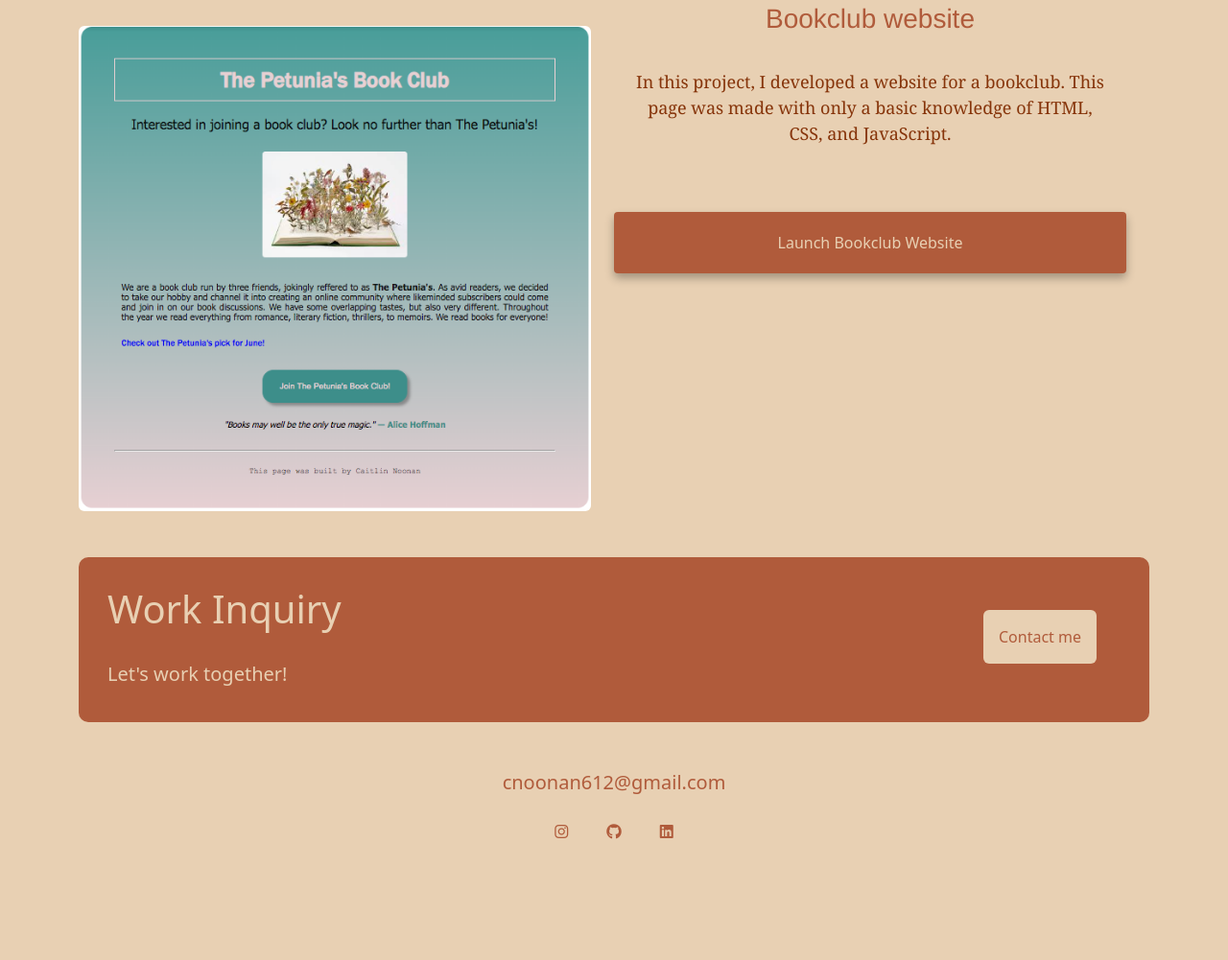
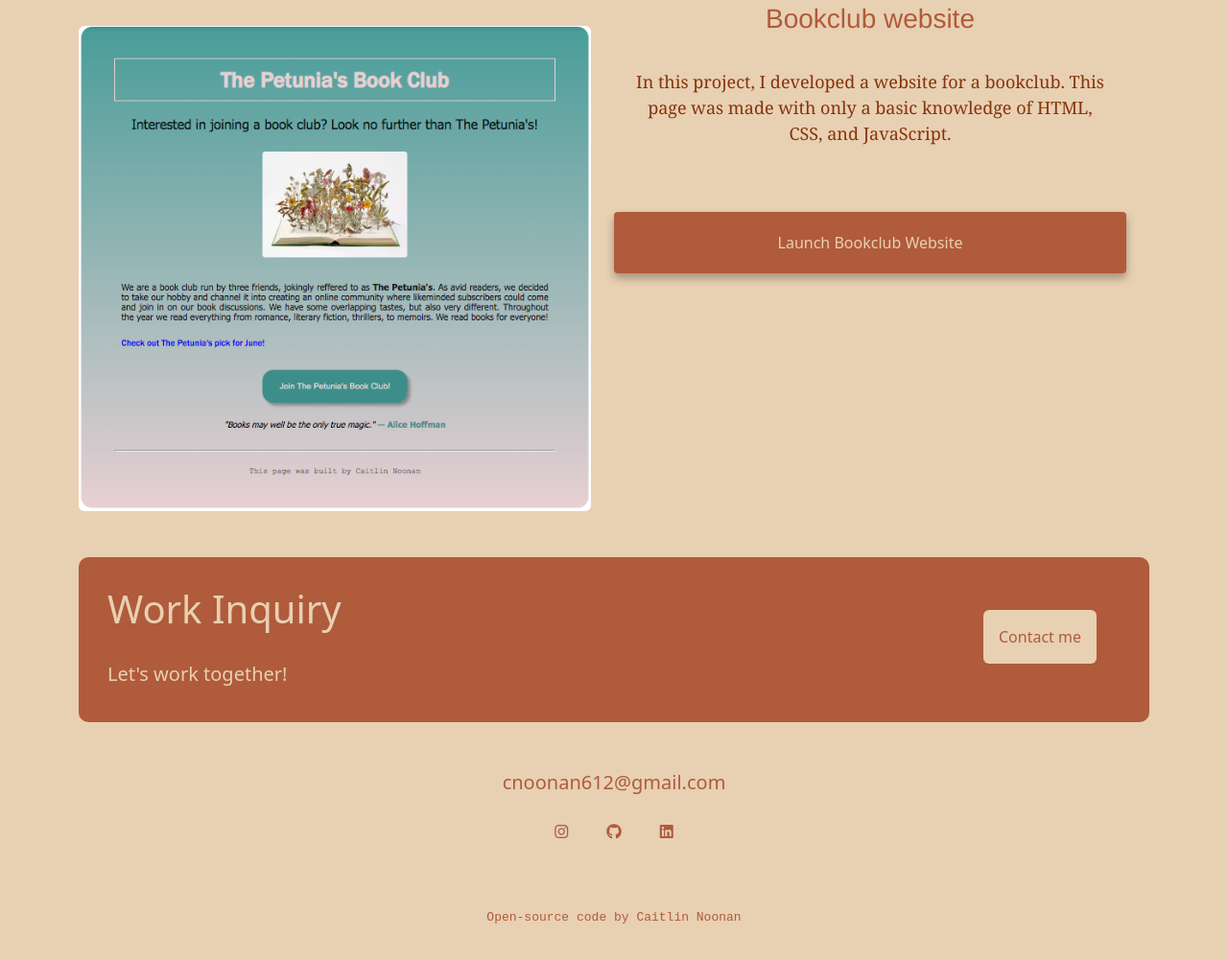
Before and after one commit to cnoonan612/portfolio-project, a plain HTML site: page index.html in a window 1280 px wide. Shown: the part 1758-2759 px from the top of the page at 96% size. Before the commit the page ends 2685 px from the top, so only its background shows below. Drawn offline with nearby package versions, Linux system fonts and the light colour scheme.

Commit message:
CSS & footer updates

```diff
--- a/index.html
+++ b/index.html
@@ -196,6 +196,15 @@
             ><i class="fa-brands fa-linkedin"></i>
           </a>
         </div>
+        <p class="index-github-p">
+          <a
+            href="https://github.com/cnoonan612-portfolio-project"
+            target="_blank"
+            class="index-github-link"
+            >Open-source code</a
+          >
+          by Caitlin Noonan
+        </p>
       </footer>
     </div>
   </body>
--- a/src/style.css
+++ b/src/style.css
@@ -45,6 +45,12 @@ nav {
 footer h4 {
   font-size: 40px;
 }
+
+footer p {
+  font-family: "Courier New", Courier, monospace;
+  font-size: 13px;
+}
+
 footer .contact-box {
   background: var(--primary-color);
   border-radius: 10px;
@@ -84,6 +90,16 @@ footer .social-links a {
 
 footer .social-links:hover {
   color: var(--primary-color);
+}
+
+footer .github-link {
+  color: var(--primary-color);
+  text-decoration: none;
+}
+
+footer .github-link:hover {
+  color: var(--primary-color);
+  text-decoration: underline;
 }
 
 footer .index-contact-box {
@@ -127,6 +143,18 @@ footer .index-social-links:hover {
   color: var(--secondary-color);
 }
 
+footer .index-github-p {
+  color: var(--secondary-color);
+}
+footer .index-github-link {
+  color: var(--secondary-color);
+  text-decoration: none;
+}
+
+footer .index-github-link:hover {
+  color: var(--secondary-color);
+  text-decoration: underline;
+}
 .navbar-brand {
   color: var(--secondary-color) !important;
 }
```
Also changed, not shown: about.html (+9 -0 lines), work.html (+9 -0 lines).
